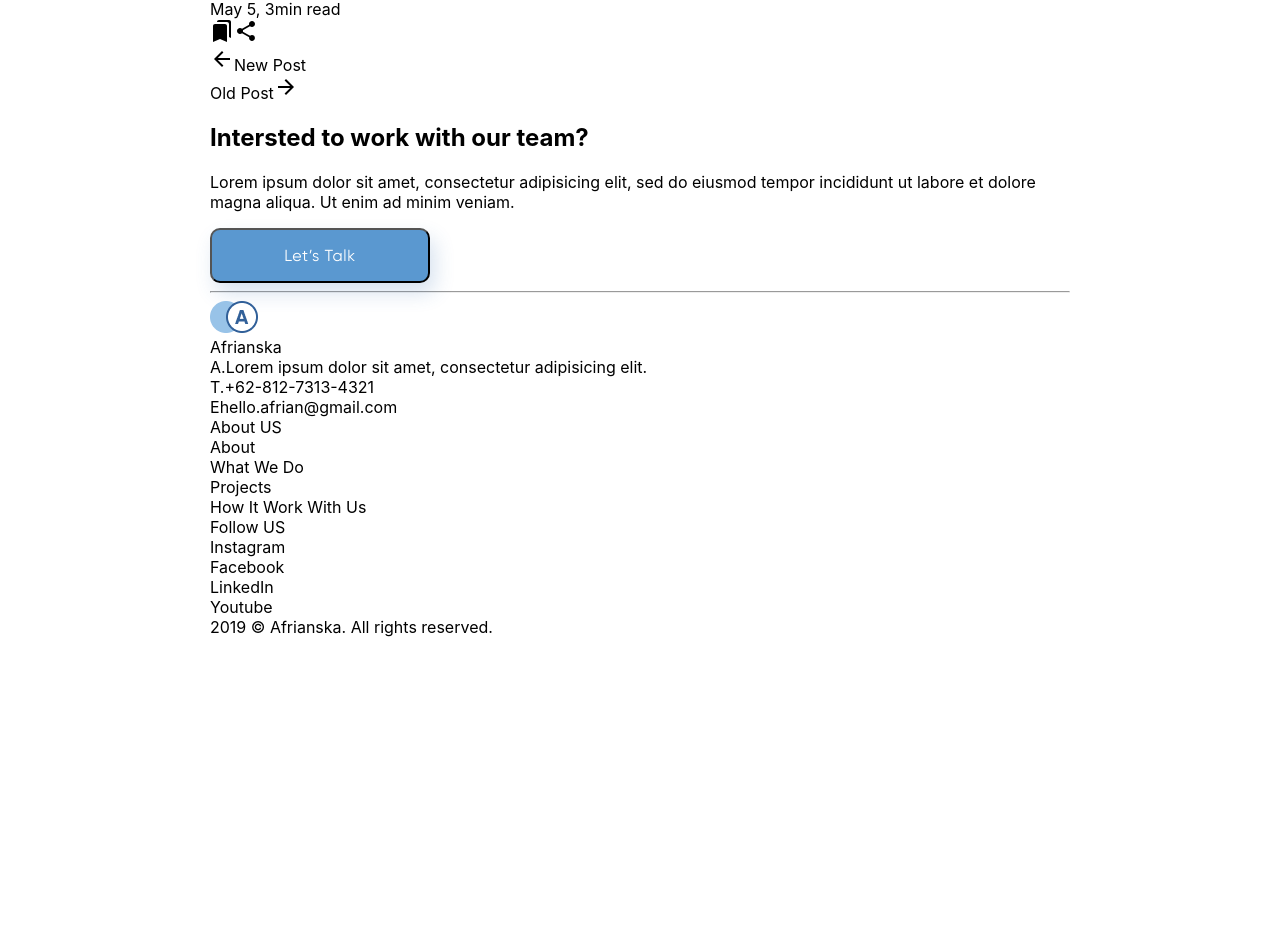
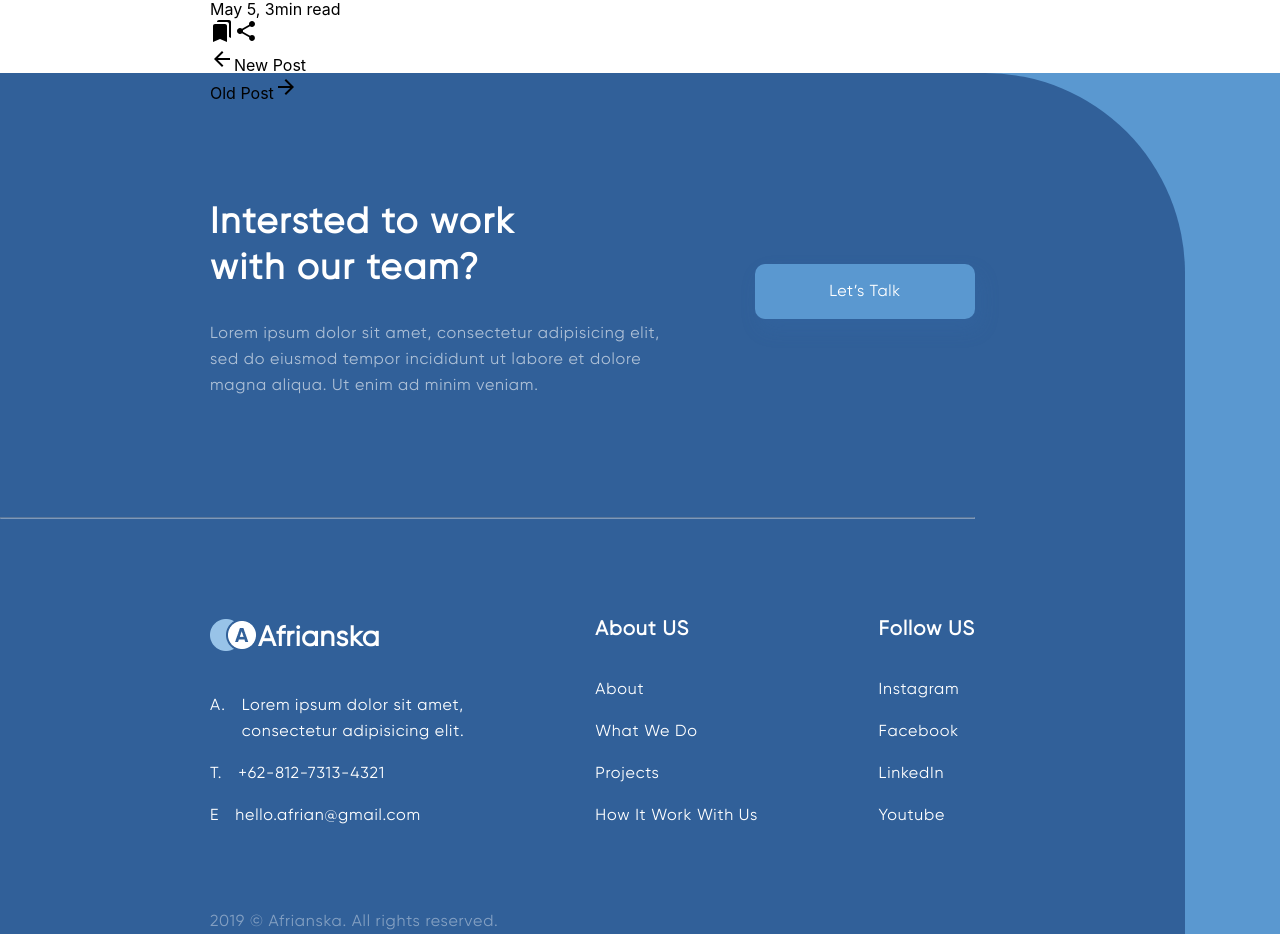
Before and after one commit to MykolaRomaniv/afrianska_landing, a React (Create React App) app: page /blog in a window 1280 px wide. Shown: the part 4058-4992 px from the top of the page. Before the commit the page ends 4695 px from the top, so only its background shows below. Built offline with nearby package versions, Linux system fonts and the light colour scheme.

Commit message:
done footer

```diff
--- a/src/App/components/Button/Button.module.scss
+++ b/src/App/components/Button/Button.module.scss
@@ -1,6 +1,7 @@
 @import '../../../global.scss';
 
 .primaryBtn {
+  border: none;
   font-family: Gilroy;
   font-size: 16px;
   line-height: 26px;
--- /dev/null
+++ b/src/App/components/Footer/Footer.module.scss
@@ -0,0 +1,143 @@
+@import '../../../global.scss';
+
+.footerWrapper {
+  background: $blue_04;
+  margin-top: -30px;
+
+  .footer {
+    background: #316099;
+    border-radius: 0px 200px 0px 0px;
+    margin-right: 95px;
+
+    .footerHeader {
+      padding: 95px 0;
+      display: flex;
+      justify-content: space-between;
+      align-items: center;
+
+      img {
+        padding: 0;
+      }
+      .footerText {
+        h2 {
+          width: 320px;
+          font-family: Gilroy;
+          font-size: 36px;
+          line-height: 46px;
+          /* or 128% */
+
+          letter-spacing: 0.05em;
+
+          color: $white;
+        }
+
+        p {
+          width: 460px;
+          font-family: Gilroy;
+          font-size: 16px;
+          line-height: 26px;
+          /* or 162% */
+
+          letter-spacing: 0.05em;
+
+          color: $white;
+          opacity: 0.6;
+        }
+      }
+    }
+
+    hr {
+      margin-left: -210px;
+      opacity: 0.4;
+    }
+
+    //TODO check design
+    .row {
+      margin-top: 95px;
+      display: flex;
+      justify-content: space-between;
+    }
+
+    .column {
+      display: flex;
+      flex-flow: column;
+
+      .columnName {
+        font-weight: bold;
+        font-family: Gilroy;
+        font-size: 20px;
+        line-height: 30px;
+        /* identical to box height, or 150% */
+
+        letter-spacing: 0.05em;
+        color: $white;
+        padding-bottom: 32px;
+      }
+
+      div {
+        font-family: Gilroy;
+        font-size: 16px;
+        line-height: 26px;
+        /* identical to box height, or 162% */
+
+        letter-spacing: 0.05em;
+
+        color: $white;
+        padding-bottom: 16px;
+      }
+    }
+
+    .logo {
+      display: flex;
+      align-items: center;
+      padding-bottom: 32px;
+
+      span {
+        font-weight: bold;
+        font-family: Gilroy;
+        font-size: 28px;
+        line-height: 46px;
+        /* identical to box height, or 164% */
+
+        letter-spacing: 0.02em;
+
+        color: $white;
+      }
+    }
+
+    .aboutInfo {
+      @extend .column;
+
+      font-family: Gilroy;
+      font-size: 16px;
+      line-height: 26px;
+      /* or 162% */
+
+      letter-spacing: 0.05em;
+      color: $white;
+
+      span {
+        padding-right: 16px;
+      }
+
+      div {
+        display: flex;
+        flex-flow: row;
+        width: 265px;
+      }
+    }
+
+    .copyright {
+      margin-top: 64px;
+      font-family: Gilroy;
+      font-size: 16px;
+      line-height: 26px;
+      /* identical to box height, or 162% */
+
+      letter-spacing: 0.05em;
+
+      color: $white;
+      opacity: 0.4;
+    }
+  }
+}
--- a/src/App/components/Footer/index.tsx
+++ b/src/App/components/Footer/index.tsx
@@ -2,28 +2,36 @@ import React from 'react'
 
 import Button from '../Button'
 import logo from '../../../assets/footerLogo.png'
+import classes from './Footer.module.scss'
 
 const footer = () => {
   return (
-    <section>
+    <div className={classes.footerWrapper}>
+      <footer className={classes.footer}>
+        <div className={classes.footerHeader}>
+          <div className={classes.footerText}>
             <h2>Intersted to work with our team?</h2>
             <p>
-        Lorem ipsum dolor sit amet, consectetur adipisicing elit, sed do eiusmod
-        tempor incididunt ut labore et dolore magna aliqua. Ut enim ad minim
-        veniam.
+              Lorem ipsum dolor sit amet, consectetur adipisicing elit, sed do
+              eiusmod tempor incididunt ut labore et dolore magna aliqua. Ut
+              enim ad minim veniam.
             </p>
+          </div>
           <Button>Let’s Talk</Button>
+        </div>
         <hr />
+        <div className={classes.row}>
           <div>
+            <div className={classes.logo}>
               <div>
                 <img src={logo} alt="" />
               </div>
               <span>Afrianska</span>
             </div>
+            <div className={classes.aboutInfo}>
               <div>
-        <div>
-          <span>A.</span>Lorem ipsum dolor sit amet, consectetur adipisicing
-          elit.
+                <span>A.</span>Lorem ipsum dolor sit amet, consectetur
+                adipisicing elit.
               </div>
               <div>
                 <span>T.</span>+62-812-7313-4321
@@ -32,22 +40,25 @@ const footer = () => {
                 <span>E</span>hello.afrian@gmail.com
               </div>
             </div>
-      <div>
-        <div>About US</div>
+          </div>
+          <div className={classes.column}>
+            <div className={classes.columnName}>About US</div>
             <div>About</div>
             <div>What We Do</div>
             <div>Projects</div>
             <div>How It Work With Us</div>
           </div>
-      <div>
-          <div>Follow US</div>
+          <div className={classes.column}>
+            <div className={classes.columnName}>Follow US</div>
             <div>Instagram</div>
             <div>Facebook</div>
             <div>LinkedIn</div>
             <div>Youtube</div>
           </div>
-      <div>2019 © Afrianska. All rights reserved.</div>
-    </section>
+        </div>
+        <div className={classes.copyright}>2019 © Afrianska. All rights reserved.</div>
+      </footer>
+    </div>
   )
 }
 
--- a/src/App/screens/Homepage/OurClients/index.tsx
+++ b/src/App/screens/Homepage/OurClients/index.tsx
@@ -25,7 +25,7 @@ const ourClients = () => {
           </p>
         </div>
         <div className={classes.clientsList}>
-          {CLIENTS_LOGO.map((logo) => <div>{logo}</div>)}
+          {CLIENTS_LOGO.map((logo, index) => <div key={index}>{logo}</div>)}
           <div className={classes.more}>More Clients</div>
         </div>
       </section>
--- a/src/index.scss
+++ b/src/index.scss
@@ -15,6 +15,6 @@ code {
     monospace;
 }
 
-section {
-  margin: 0 210px;
+section, footer {
+  padding: 0 210px;
 }
```
Lines whose indentation alone changed are shown as unchanged.
